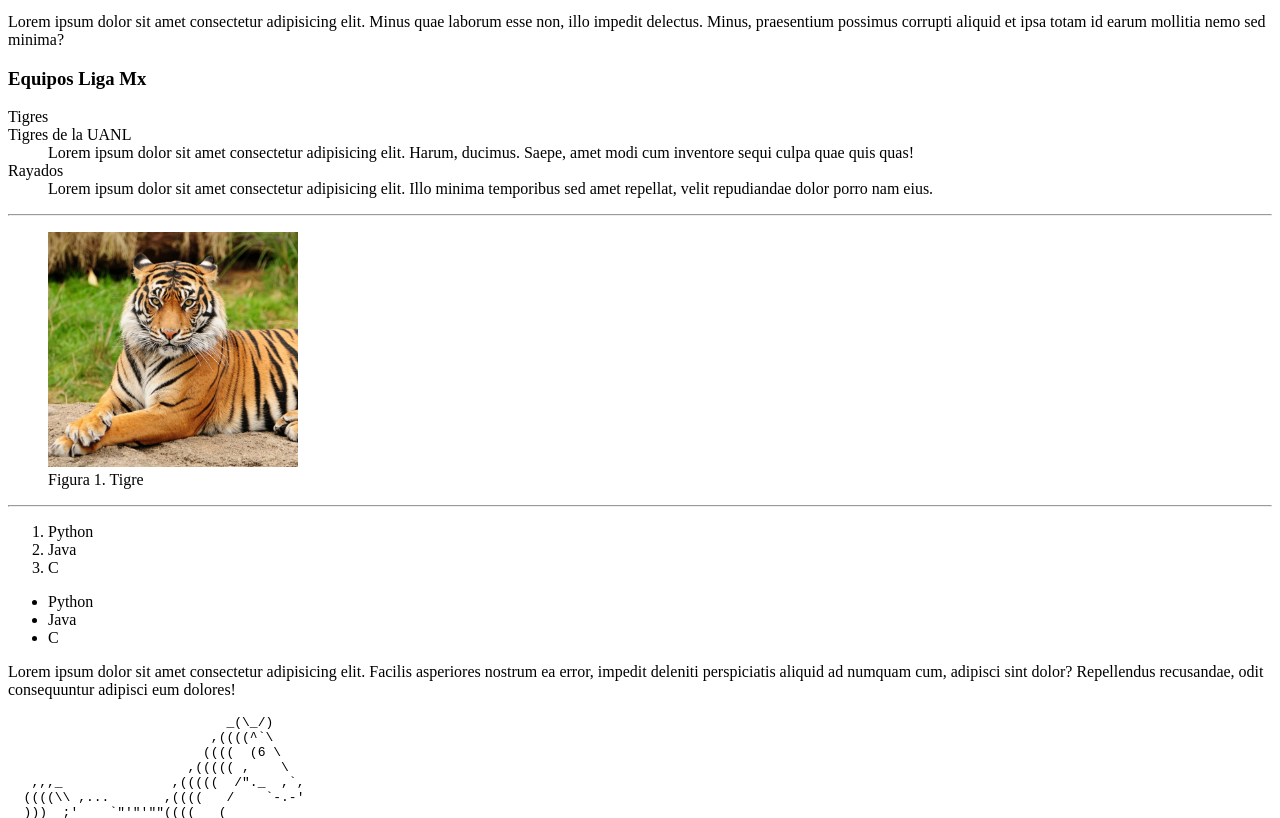
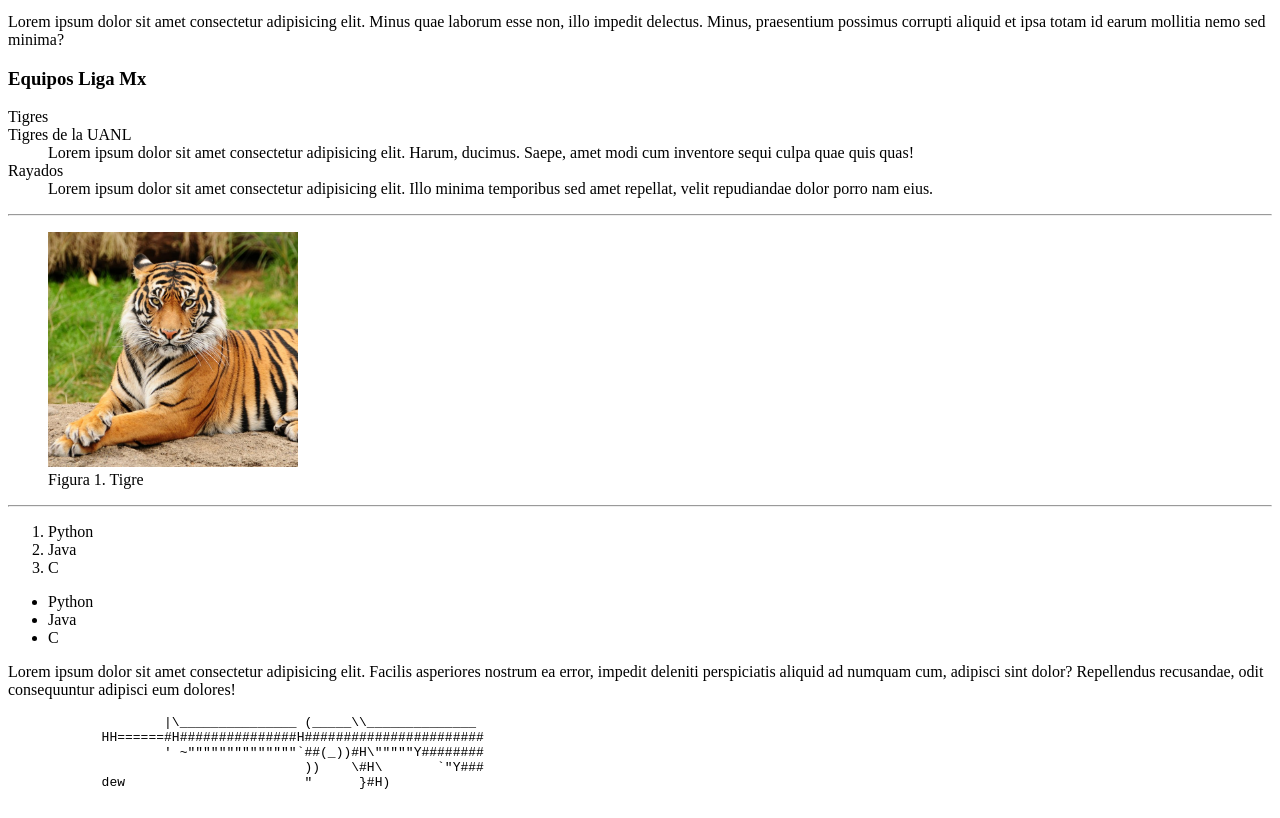
Before and after one commit to Americo099/w529Feb, a plain HTML site: page index.html in a window 1280 px wide. Shown: the part 119-937 px from the top of the page. Drawn offline with Linux system fonts and the light colour scheme.

Commit message:
add index

```diff
--- a/index.html
+++ b/index.html
@@ -79,25 +79,11 @@
 
         <!-- Texto preformatead -->
         <pre>
-                            _(\_/)
-                          ,((((^`\
-                         ((((  (6 \
-                       ,((((( ,    \
-   ,,,_              ,(((((  /"._  ,`,
-  ((((\\ ,...       ,((((   /    `-.-'
-  )))  ;'    `"'"'""((((   (
- (((  /            (((      \
-  )) |                      |
- ((  |        .       '     |
- ))  \     _ '      `t   ,.')
- (   |   y;- -,-""'"-.\   \/
- )   / ./  ) /         `\  \
-    |./   ( (           / /'
-    ||     \\          //'|
-jgs ||      \\       _//'||
-    ||       ))     |_/  ||
-    \_\     |_/          ||
-    `'"                  \_\
+                    |\_______________ (_____\\______________
+            HH======#H###############H#######################
+                    ' ~""""""""""""""`##(_))#H\"""""Y########
+                                      ))    \#H\       `"Y###
+            dew                       "      }#H)
         </pre>
       </article>
     </main>
```
